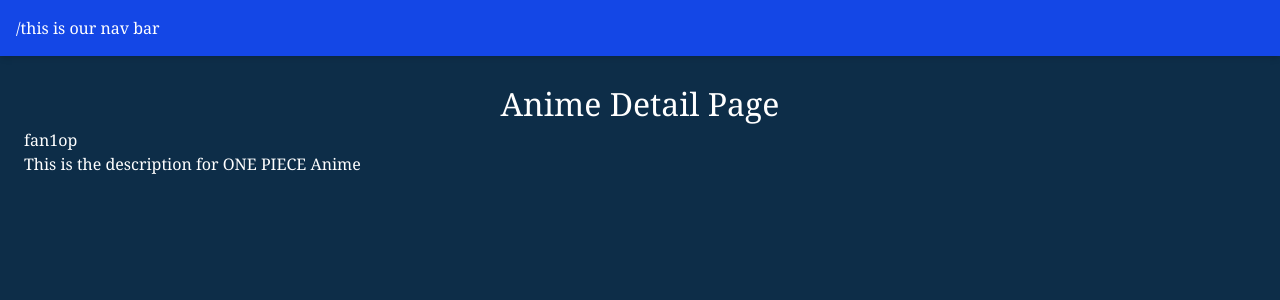
After one commit to Sparsh015/django-learn, a Django app: page /DJapp/1/ in a window 1280 px wide. The commit adds this page. Shown: the top 300 px of the page. Run offline with Django 5.2, Linux system fonts and the light colour scheme; data comes from the database, SQL or seed files in the repository; both versions use the stored data as it was after the commit; style sheets or scripts are compiled from the project's sources; some libraries are stand-ins or nearby versions.

Commit message:
individual view when click on button

```diff
--- a/djangolearning/DJapp/templates/DJapp/all_dj.html
+++ b/djangolearning/DJapp/templates/DJapp/all_dj.html
@@ -13,7 +13,7 @@ DJapp title
         <div class="bg-blue-900 p-3 rounded">
             <img class ="rounded shadow-lg" src="{{anim.image.url}}" alt="">
             <h3 class= "text-2xl font-bold">{{anim.name}}</h3>
-            <a href="#">
+            <a href="{% url 'anime_detail' anim.id %}">
                 <button
                 type="button"
                 class="inline-flex items-center justify-center w-full px-4 py-2 border border-transparent text-sm font-medium rounded-md text-white bg-orange-600 hover:bg-orange-700 focus:outline-none focus:ring-offset-2 focus:ring-orange-500"
--- /dev/null
+++ b/djangolearning/DJapp/templates/DJapp/anime_detail.html
@@ -0,0 +1,12 @@
+{% extends "layout.html" %}
+
+{% block title %}
+DJapp title
+{% endblock %}
+
+{% block content %}
+<h1>Anime Detail Page</h1>
+<h3>{{anime.name}}</h3>
+
+<p>{{anime.description}}</p>
+{% endblock %}
--- a/djangolearning/DJapp/urls.py
+++ b/djangolearning/DJapp/urls.py
@@ -6,5 +6,6 @@ from . import views
 #localhost:8000/DJapp
 urlpatterns = [
     path('', views.all_dj, name = 'all_dj'),
+    path('<int:anime_id>/', views.anime_detail, name = 'anime_detail'),
 
 ]
--- a/djangolearning/DJapp/views.py
+++ b/djangolearning/DJapp/views.py
@@ -1,6 +1,12 @@
 from django.shortcuts import render
 from .models import Varity
+from django.shortcuts import get_object_or_404
+
 # Create your views here.
 def all_dj(request):
     animes = Varity.objects.all()
     return render(request, 'DJapp/all_dj.html', {'animes': animes})
+
+def anime_detail(request, anime_id):
+    anime = get_object_or_404(Varity, pk= anime_id)
+    return render(request, 'DJapp/anime_detail.html', {'anime': anime})
```
Also changed, not shown: djangolearning/db.sqlite3.
